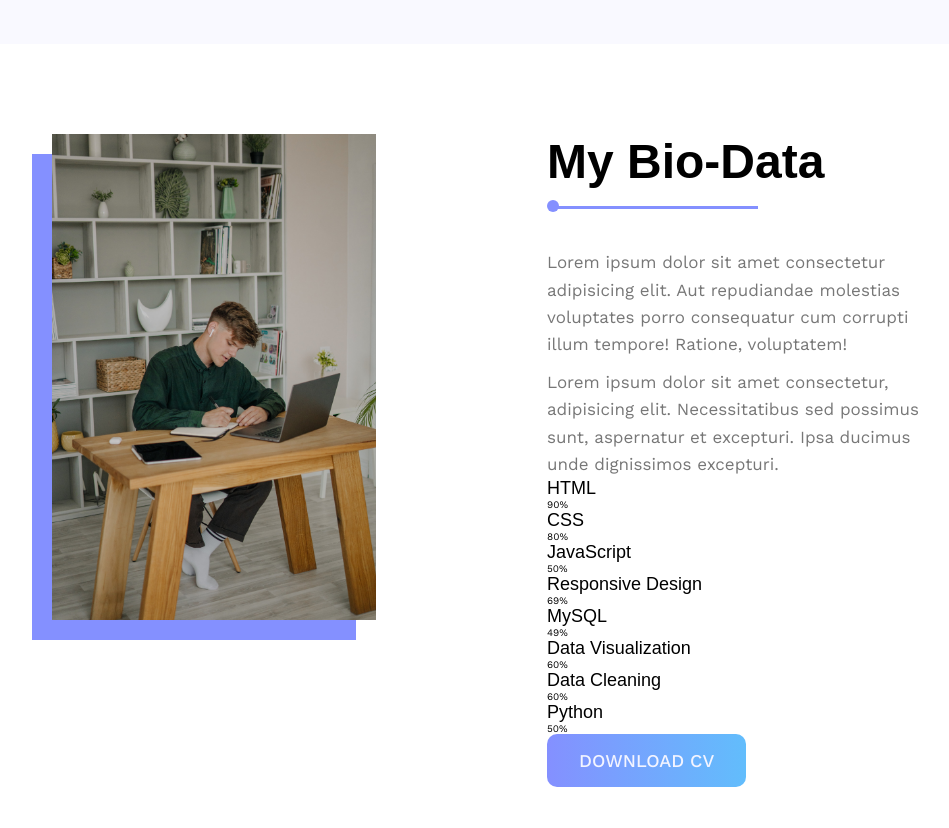
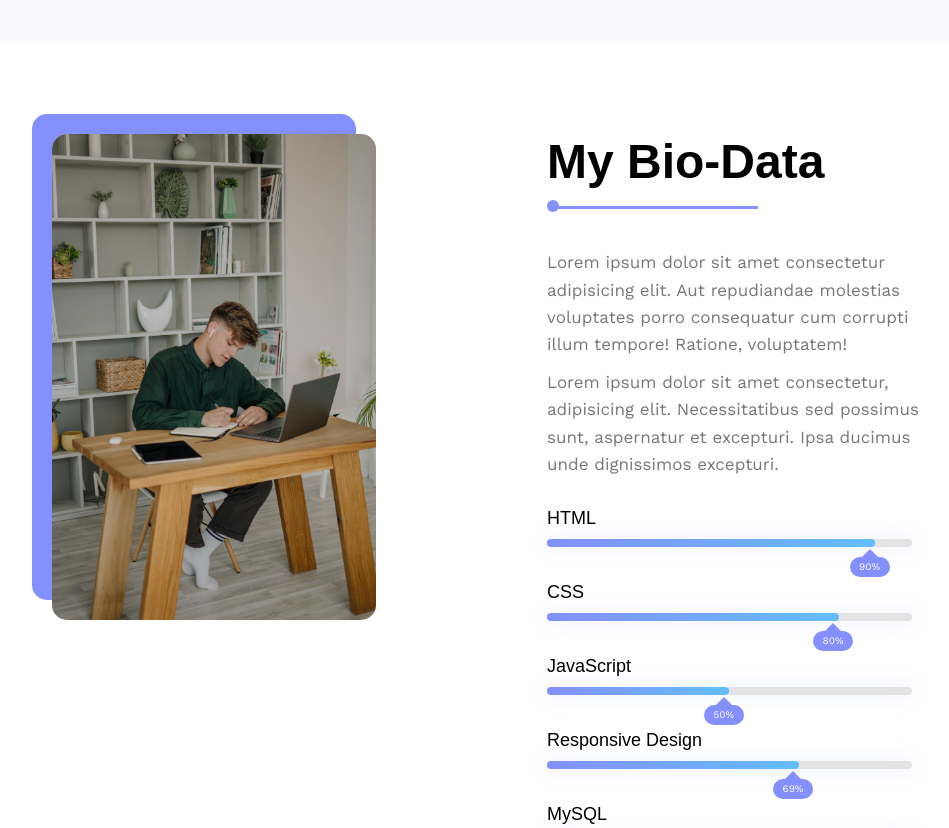
Before and after one commit to yashnagla/port.github.io, a plain HTML site: page index.html in a window 1280 px wide. Shown: the part 580-1408 px from the top of the page, without its empty margins (138-1087 px from the left). Drawn offline with nearby package versions, Linux system fonts and the light colour scheme.

Commit message:
Completed Bio Section

```diff
--- a/css/style.css
+++ b/css/style.css
@@ -214,6 +214,11 @@ position: relative;
     align-items: center;
 }
 
+.section-hero-image img{
+    border-radius: 15px;
+    box-shadow: 2rem -2rem 0 0 var(--helper);
+}
+
 .hero-img{
     max-width: 80%;
 }
@@ -223,11 +228,134 @@ position: relative;
 
 /* Bio Section Starts */
 
-.bio-image{}
+.bio-data-para{
+    padding-bottom: 3rem;
+}
 
 .bio-image img{
+    border-radius: 15px;
     width: 80%;
-    box-shadow: -2rem 2rem 0 0 var(--helper);
+    box-shadow: -2rem -2rem 0 0 var(--helper);
+    display: inline-block;
+}
+
+.bio-data-stat{
+    display: flex;
+    padding: 0rem 0rem 3.5rem 0rem;
+    flex-direction: column;
+    gap: 3rem;
+}
+
+.bio-stat h3{
+    margin-bottom: 1rem;
+}
+
+.bio-progress-bar{
+    width: 90%;
+    height: 0.8rem;
+    background-color: var(--para-tint);
+    border-radius: 1rem;
+    box-shadow: var(--shadow);
+    position: relative;
+}
+
+.bio-progress-bar::before{
+    content: "";
+    position: absolute;
+    top: 0;
+    left: 0;
+    width: 90%;
+    height: inherit;
+    background: var(--gradientSupport);
+    border-radius: 1rem;
+}
+
+.bio-progress-2::before{
+    width: 80%;
+}
+
+.bio-progress-3::before{
+    width: 50%;
+}
+
+.bio-progress-4::before{
+    width: 69%;
+}
+.bio-progress-5::before{
+    width: 49%;
+}
+
+.bio-progress-6::before{
+    width: 60%;
+}
+
+.bio-progress-7::before{
+    width: 60%;
+}
+
+.bio-progress-8::before{
+    width: 50%;
+}
+
+.bio-progress-bar span{
+    position: absolute;
+    top: 1.8rem;
+    width: 4rem;
+    height: 2rem;
+    background: var(--helper);
+    color: var(--white);
+    display: flex;
+    justify-content: center;
+    align-items: center;
+    border: none;
+    border-radius: 1rem;
+    outline: 0;
+}
+
+.bio-progress-bar span{
+    left: 83%;
+}
+
+.bio-progress-2 span{
+    left: 73%;
+}
+
+.bio-progress-3 span{
+    left: 43%;
+}
+
+.bio-progress-4 span{
+    left: 62%;
+}
+
+.bio-progress-5 span{
+    left: 43%;
+}
+
+.bio-progress-6 span{
+    left: 53%;
+}
+
+.bio-progress-7 span{
+    left: 53%;
+}
+
+.bio-progress-8 span{
+    left: 43%;
+}
+
+/* To create Caret */
+.bio-progress-bar span::after{
+    content: "";
+    position: absolute;
+    width: 0;
+    height: 0;
+    border: 1rem solid var(--helper);
+    border-color: transparent;
+    /* border-bottom-color: var(--helper); */
+    border-bottom-color: var(--helper);
+    top: -1.8rem;
+    /* right: 18px; */
 }
 
 /* Bio Section Ends */
```
